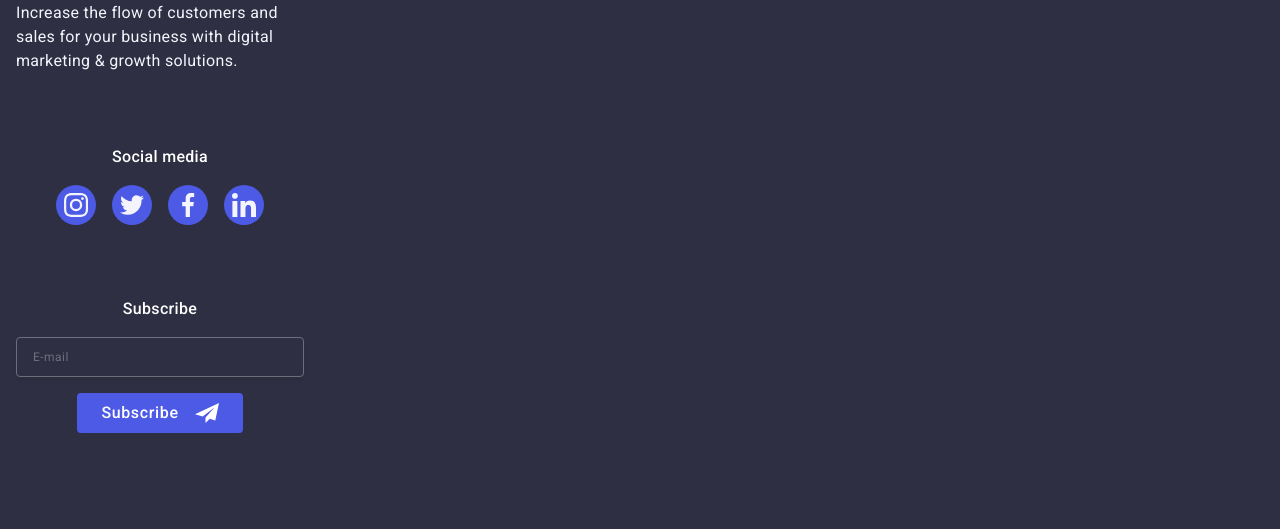
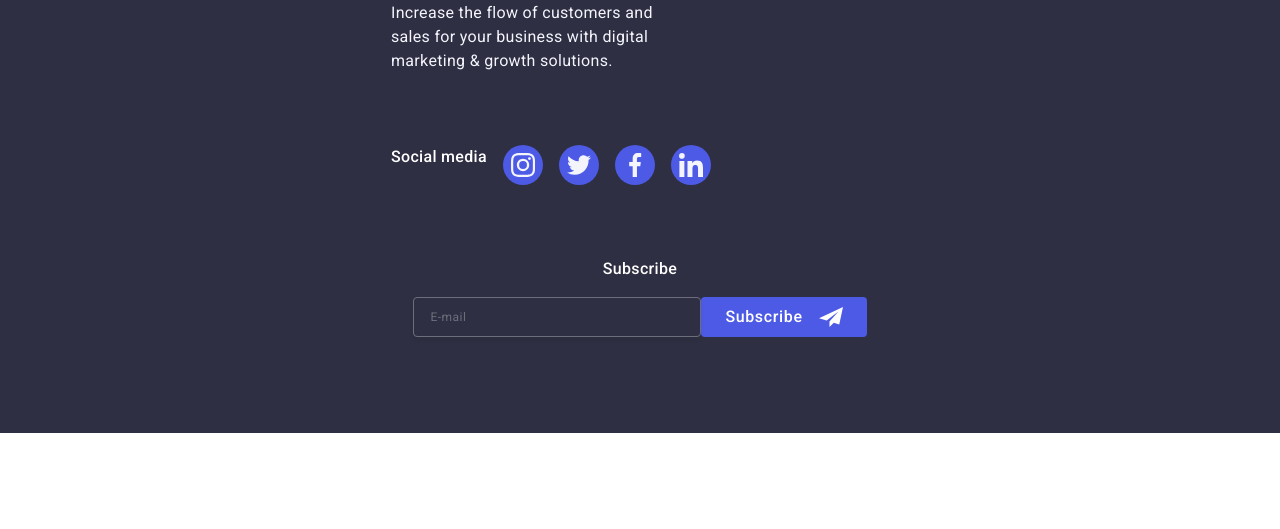
Before and after one commit to Maksym2274/goit-markup-hw-06, a plain HTML site: page index.html in a window 1280 px wide. Shown: the part 3244-3773 px from the top of the page. After the commit the page ends 3677 px from the top, so only its background shows below. Drawn offline with nearby package versions, Linux system fonts and the light colour scheme.

Commit message:
Update styles.css

```diff
--- a/css/styles.css
+++ b/css/styles.css
@@ -427,7 +427,6 @@ img {
 .footer-container-logo {
   /* margin-right: 120px; */
   text-align: center;
-  margin: 0 auto;
 }
 .footer-logo {
   color: #4d5ae5;
@@ -449,7 +448,7 @@ img {
   font-size: 16px;
   line-height: 1.5;
   letter-spacing: 0.02em;
-  max-width: 288px;
+  width: 288px;
   text-align: left;
 }
 .footer-container-soc {
@@ -820,9 +819,17 @@ textarea::placeholder {
   .portfolio-list-item {
     width: 356px;
   }
+  /* ======Footer====== */
   .footer-container {
+    width: 768px;
+    max-width: 530px;
+    margin: 0 auto;
   }
-  /* ======Footer====== */
+  .footer-logo {
+  }
+  .footer-text {
+    width: 264px;
+  }
 }
 
 @media screen and (min-width: 1158px) {
```
